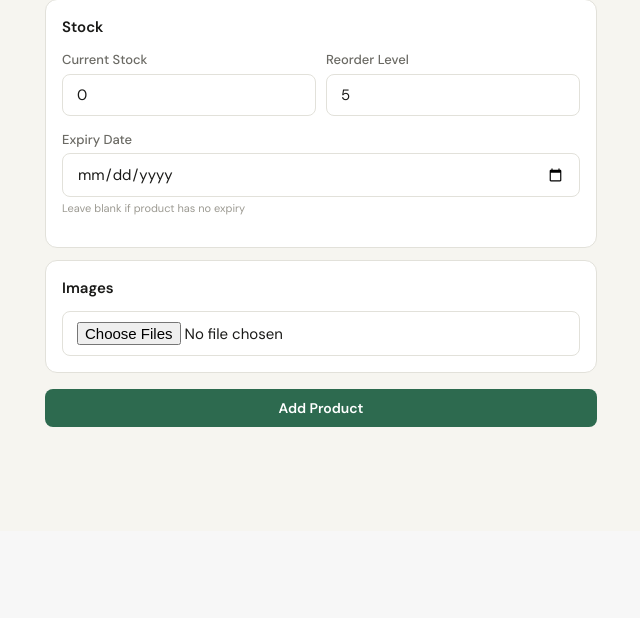
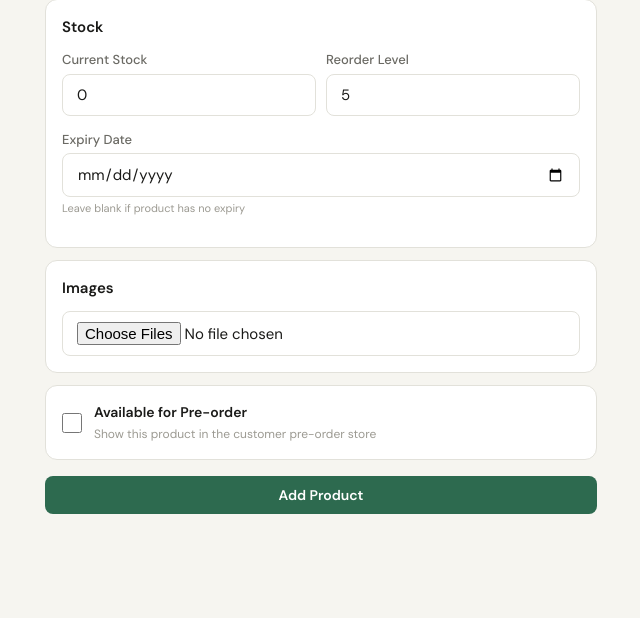
Before and after one commit to Kannde/stores_inventory-system, a Django app: a page that uses templates/inventory/product_form.html in a window 1280 px wide. Shown: the part 768-1386 px from the top of the page, without its empty margins (319-959 px from the left). Before the commit the page ends 1195 px from the top, so only its background shows below. Run offline with Django 5.2, Linux system fonts and the light colour scheme; a user stored in the database is signed in; tables that the repository leaves empty hold one stand-in row (values such as "Sample post").

Commit message:
Add per-product preorder toggle; filter preorder catalog to enabled products only
Co-Authored-By: Claude Sonnet 4.6 <noreply@anthropic.com>

```diff
--- a/config/urls.py
+++ b/config/urls.py
@@ -8,7 +8,7 @@ urlpatterns = [
     path('', include('core.urls')),
     path('s/<slug:store_slug>/', include('inventory.urls')),
     path('s/<slug:store_slug>/sales/', include('sales.urls')),
-    path('s/<slug:store_slug>/preorder/', include('preorders.urls')),
+    path('s/<slug:store_slug>/preorders/', include('preorders.urls')),
     path('s/<slug:store_slug>/reports/', include('reports.urls')),
 ]
 
--- a/inventory/models.py
+++ b/inventory/models.py
@@ -116,6 +116,7 @@ class Product(models.Model):
     reorder_level = models.IntegerField(default=5)
     expiry_date = models.DateField(null=True, blank=True)
     barcode = models.CharField(max_length=50, blank=True)
+    available_for_preorder = models.BooleanField(default=False)
     is_active = models.BooleanField(default=True)
     created_at = models.DateTimeField(auto_now_add=True)
     updated_at = models.DateTimeField(auto_now=True)
--- a/inventory/views.py
+++ b/inventory/views.py
@@ -69,6 +69,7 @@ def product_form(request, store_slug, pk=None):
 
         sup_id = data.get('supplier')
         product.supplier_id = sup_id if sup_id else None
+        product.available_for_preorder = data.get('available_for_preorder') == 'on'
         product.save()
 
         for f in request.FILES.getlist('images'):
--- a/preorders/views.py
+++ b/preorders/views.py
@@ -15,7 +15,7 @@ def preorder_form(request, store_slug):
     if not store_settings.preorder_enabled:
         return render(request, 'preorders/preorder_disabled.html', {'store': store})
 
-    products = Product.objects.filter(store=store, is_active=True).prefetch_related('images').order_by('name')
+    products = Product.objects.filter(store=store, is_active=True, available_for_preorder=True).prefetch_related('images').order_by('name')
     products_data = []
     for p in products:
         first_img = p.images.first()
--- a/templates/inventory/product_form.html
+++ b/templates/inventory/product_form.html
@@ -117,6 +117,16 @@
       <input type="file" name="images" class="form-input" accept="image/*" multiple>
     </div>
 
+    <div class="card">
+      <label style="display:flex;align-items:center;gap:12px;cursor:pointer">
+        <input type="checkbox" name="available_for_preorder" {% if product.available_for_preorder %}checked{% endif %} style="width:20px;height:20px;accent-color:var(--accent);flex-shrink:0">
+        <div>
+          <div style="font-weight:600;font-size:14px">Available for Pre-order</div>
+          <div style="font-size:12px;color:var(--text-3);margin-top:2px">Show this product in the customer pre-order store</div>
+        </div>
+      </label>
+    </div>
+
     <button type="submit" class="btn btn-primary btn-block" style="margin-top:4px">
       {% if product %}Save Changes{% else %}Add Product{% endif %}
     </button>
```
Also changed, not shown: templates/preorders/preorder_form.html (+7 -0 lines), inventory/migrations/0004_product_available_for_preorder.py (added).
